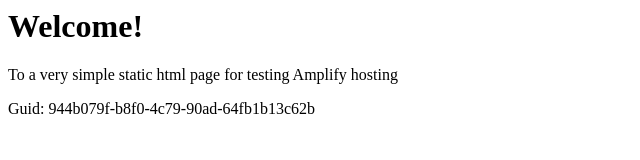
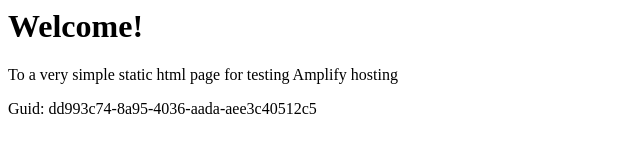
Before and after one commit to aws-aemilia-pdx/Github-PR-Commit-Integration-Test-DoNotTouch-GitHubWebhookPushCanaryTest-v1-beta-us-west-2, a website: page src/index.html in a window 1280 px wide. Shown: the full height of the page, 0-640 px from the left. Drawn offline with Linux system fonts and the light colour scheme.

Commit message:
commit from integ tests

```diff
--- a/src/index.html
+++ b/src/index.html
@@ -12,6 +12,6 @@
 <body>
     <h1>Welcome!</h1>
     <p>To a very simple static html page for testing Amplify hosting</p>
-    <p>Guid: 944b079f-b8f0-4c79-90ad-64fb1b13c62b</p></body>
+    <p>Guid: dd993c74-8a95-4036-aada-aee3c40512c5</p></body>
 
 </html>
```
